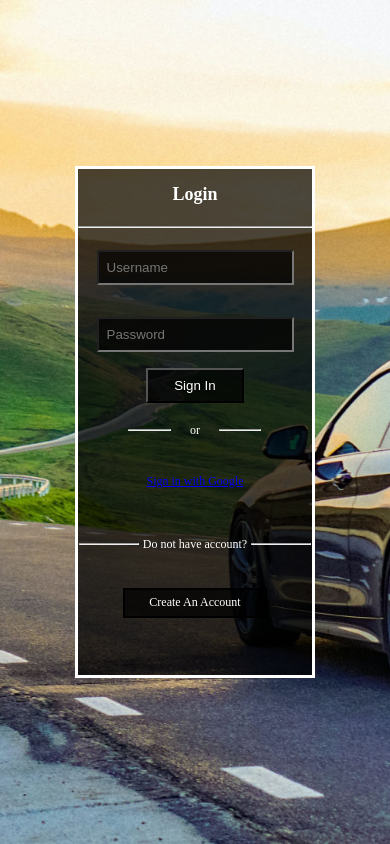
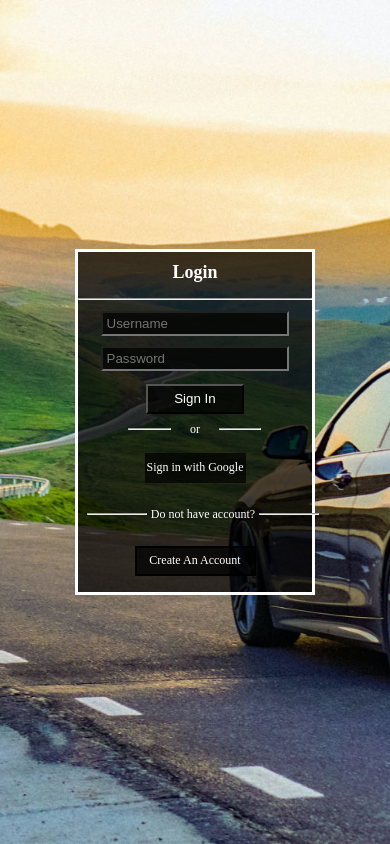
Before and after one commit to mehmetkocagoz/se3355final, a Flask app: page /login in a window 390 px wide. Run offline with Flask 3, Linux system fonts and the light colour scheme.

Commit message:
Update CSS styles and templates

```diff
--- a/app/static/css/style.css
+++ b/app/static/css/style.css
@@ -17,15 +17,17 @@ html, body {
 
 .login-frame{
     width: 25%;
-    height: 60%;
+    height: auto;
     border: 0.2rem solid white;
     background-color: rgba(0, 0, 0, 0.7);
 }
 
 .login-frame .title{
     display: flex;
+    height: 60px;
     justify-content: center;
     color: white;
+    align-items: center;
 }
 
 .login-frame .error_text{
@@ -64,16 +66,25 @@ form button{
     margin: 1rem;
 }
 
-.login-frame .google-button button{
+.login-frame .google-button a{
     background-color: rgba(0, 0, 0, 0.7);
     color: white;
     height: 35px;
+    text-decoration: none;
+    width: 50%;
+    align-items: center;
+    display: flex;
+    justify-content: center;
+}
+
+.login-frame .google-button a:hover{
+    text-decoration: underline;
 }
 
 .or-container {
     display: flex;
     align-items: center;
-    margin: 20px 0;
+    margin: 0.5rem 0.5rem 0.5rem 0.5rem;
     width: 100%;
     color: white;
 }
@@ -91,6 +102,7 @@ form button{
     display: flex;
     justify-content: center;
     padding-top: 1rem;
+    margin-bottom: 1rem;
 }
 
 .register a{
@@ -98,14 +110,14 @@ form button{
     text-decoration: none;
     color: white;
     background-color: rgba(0, 0, 0, 0.7);
-    width: 150px;
+    width: 50%;
     justify-content: center;
     display: flex;
     align-items: center;
 }
 
 #ask_container{
-    margin-top: 3rem;
+    margin-top: 1rem;
 }
 
 /* For registeration page */
@@ -131,23 +143,24 @@ form label{
 @media screen and (max-width: 1500px) {
     .login-frame{
         width: 40%;
-        height: 65%;
+    }
+
+    form input{
+        padding: 0.3rem;
+    }
+
+    .login-frame .title{
+        height: 40px;
     }
 
     #auth{
         width: 40%;
     }
 
-    .register a{
-        width: 40%;
-    }
-
 }
 
+
 @media screen and (max-width:800px) {
-    .login-frame{
-        width: 50%;
-    }
 
     #loginButton{
         width: 60%;
@@ -165,18 +178,39 @@ form label{
 
     .login-frame{
         width: 60%;
-        height: 60%;
+    }
+
+    .login-frame .title{
+        height: 40px;
+    }
+
+    form input{
+        margin: 0.3rem;
+        padding: 0.2rem;
+    }
+
+    #loginButton{
+        margin-top: 0.5rem;
+        height: 30px;
+    }
+
+    .login-frame .google-button{
+        margin-top: 0.5rem;
+    }
+
+    .login-frame .google-button a{
+        height: 30px;
     }
 
     .or-container hr{
         width: 25%;
     }
 
+    #ask_container{
+        margin-top: 1.5rem;
+    }
+
    #auth{
     width: 60%;
    }
-
-   .register a{
-    width: 60%;
-   }
 }
--- a/app/templates/index.html
+++ b/app/templates/index.html
@@ -25,9 +25,9 @@
             <div class="text">
                 Üye Girişi
             </div>
-            <div class="icon">
+            <span class="icon">
                 <a href="/login"><i class="fa-solid fa-right-to-bracket"></i></a>
-            </div>
+            </span>
         </div>
         {% endif %}
 
```
Also changed, not shown: app/static/css/mainstyle.css (+44 -0 lines), database.sqlite.
